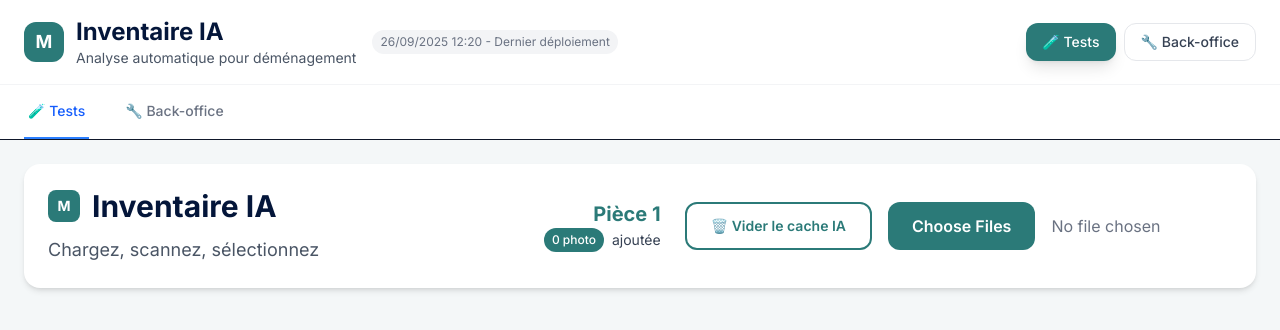
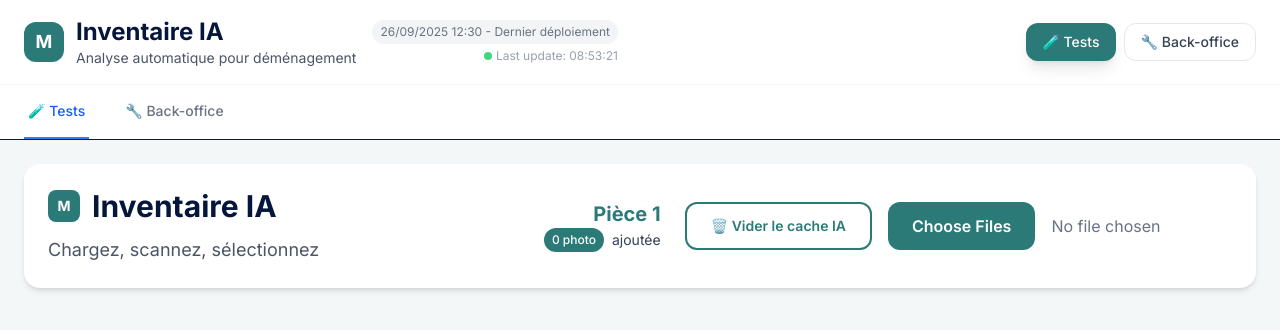
Before and after one commit to gdetaisne/moverz_v3, a Next.js app: page / in a window 1280 px wide. Shown: the top 330 px of the page. Built offline with nearby package versions, Linux system fonts and the light colour scheme.

Commit message:
⏰ Ajout suivi des versions en temps réel
- Indicateur 'Last update' avec heure en temps réel
- Mise à jour automatique toutes les secondes
- Point vert animé pour indiquer le statut actif
- Format français pour l'heure
- Build réussi ✅

```diff
--- a/app/page.tsx
+++ b/app/page.tsx
@@ -30,6 +30,7 @@ export default function Home() {
   const [loading, setLoading] = useState(false);
   const [activeTab, setActiveTab] = useState<'tests' | 'backoffice'>('tests');
   const [isEmbedded, setIsEmbedded] = useState(false);
+  const [currentTime, setCurrentTime] = useState(new Date());
 
   // Détecter si l'app est dans un iframe
   useEffect(() => {
@@ -42,6 +43,15 @@ export default function Home() {
     };
 
     setIsEmbedded(checkIfEmbedded());
+  }, []);
+
+  // Mettre à jour l'heure toutes les secondes
+  useEffect(() => {
+    const timer = setInterval(() => {
+      setCurrentTime(new Date());
+    }, 1000);
+
+    return () => clearInterval(timer);
   }, []);
 
   // Fonction utilitaire pour arrondir les m³ à 2 chiffres avec arrondi supérieur
@@ -646,9 +656,17 @@ export default function Home() {
                     </p>
                   </div>
                 </div>
-                <span className="text-xs text-gray-500 bg-gray-100 px-2 py-1 rounded-full">
-                  {getBuildInfo()}
-                </span>
+                <div className="flex flex-col items-end space-y-1">
+                  <span className="text-xs text-gray-500 bg-gray-100 px-2 py-1 rounded-full">
+                    {getBuildInfo()}
+                  </span>
+                  <div className="flex items-center space-x-1">
+                    <div className="w-2 h-2 bg-green-500 rounded-full animate-pulse"></div>
+                    <span className="text-xs text-gray-400">
+                      Last update: {currentTime.toLocaleTimeString('fr-FR')}
+                    </span>
+                  </div>
+                </div>
               </div>
               <div className="flex space-x-2">
                 <button
--- a/lib/buildInfo.ts
+++ b/lib/buildInfo.ts
@@ -1,9 +1,9 @@
 // Informations de build - générées automatiquement
-// Dernière mise à jour: 2025-09-26T05:20:38.491Z
+// Dernière mise à jour: 2025-09-26T05:30:28.997Z
 
 export const BUILD_INFO = {
-  timestamp: "2025-09-26T05:20:38.491Z",
-  date: "26/09/2025 12:20"
+  timestamp: "2025-09-26T05:30:28.997Z",
+  date: "26/09/2025 12:30"
 };
 
 export function getBuildInfo() {
```
